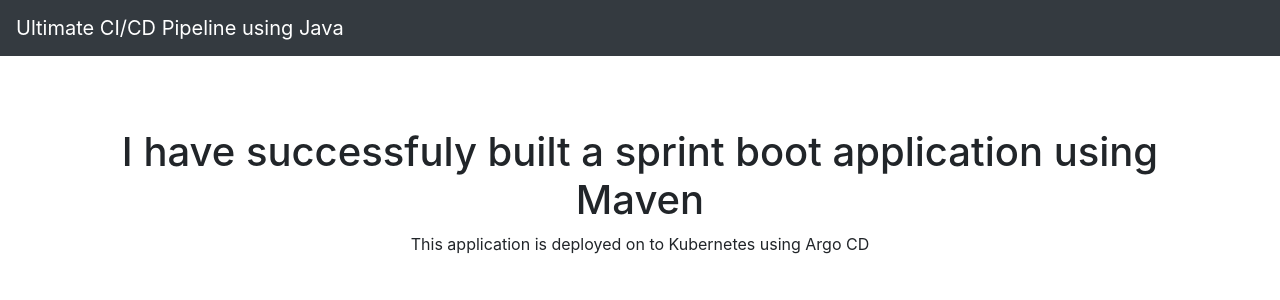
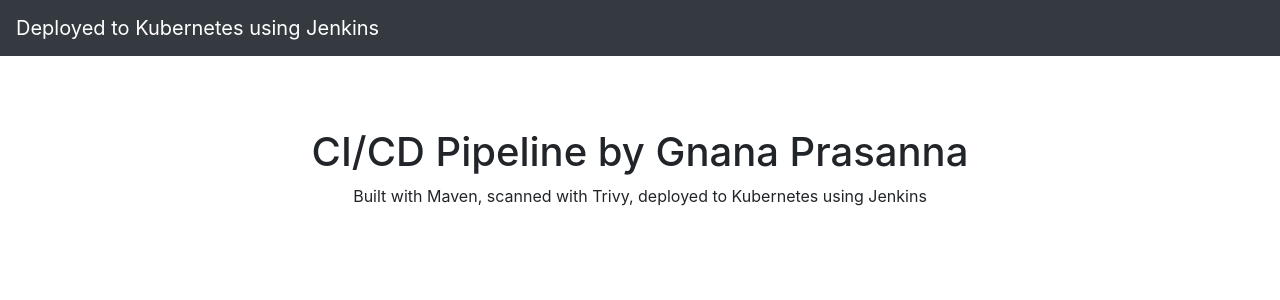
Before and after one commit to gnana-prasanna1206/cicd-spring-boot-app, a Spring Boot app: page / in a window 1280 px wide. Shown: the top 300 px of the page. Run offline with Spring Boot 4, Linux system fonts and the light colour scheme.

Commit message:
Update home page text

```diff
--- a/src/main/java/com/abhishek/StartApplication.java
+++ b/src/main/java/com/abhishek/StartApplication.java
@@ -12,8 +12,8 @@ public class StartApplication {
 
     @GetMapping("/")
     public String index(final Model model) {
-        model.addAttribute("title", "I have successfuly built a sprint boot application using Maven");
-        model.addAttribute("msg", "This application is deployed on to Kubernetes using Argo CD");
+        model.addAttribute("title", "CI/CD Pipeline by Gnana Prasanna");
+        model.addAttribute("msg", "Built with Maven, scanned with Trivy, deployed to Kubernetes using Jenkins");
         return "index";
     }
 
--- a/src/main/resources/templates/index.html
+++ b/src/main/resources/templates/index.html
@@ -4,12 +4,12 @@
     <meta charset="utf-8">
     <link rel="stylesheet" href="https://stackpath.bootstrapcdn.com/bootstrap/4.4.1/css/bootstrap.min.css"/>
     <link data-th-href="@{/css/main.css?{id}(id=${timestamp})}" rel="stylesheet">
-    <title>CI/CD Master Class By Abhishek Veeramalla</title>
+    <title>CI/CD pipeline by Gnana Prasanna</title>
 </head>
 <body>
 
 <nav class="navbar navbar-expand-md navbar-dark bg-dark fixed-top">
-    <a class="navbar-brand" href="#">Ultimate CI/CD Pipeline using Java</div></a>
+    <a class="navbar-brand" href="#">Deployed to Kubernetes using Jenkins</div></a>
 </nav>
 
 <main role="main" class="container">
```
